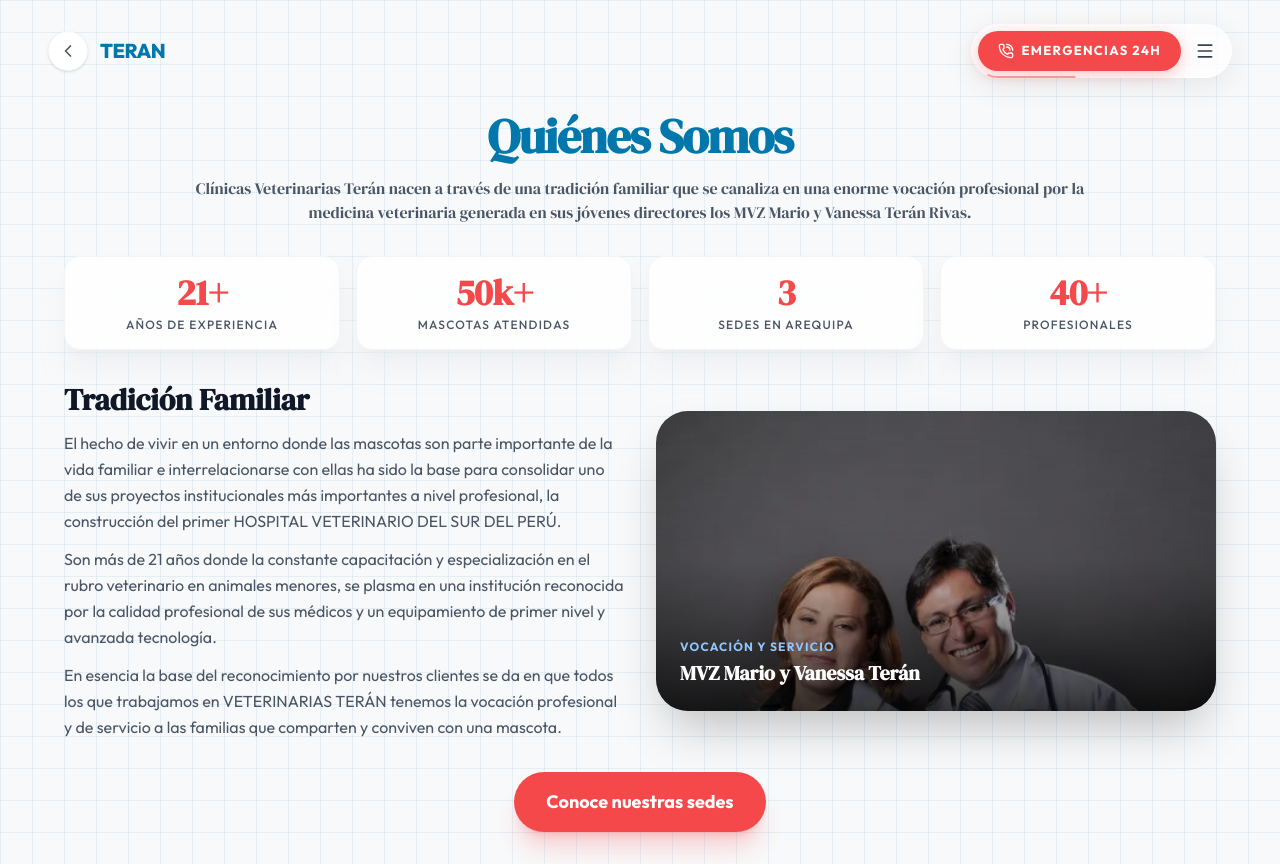
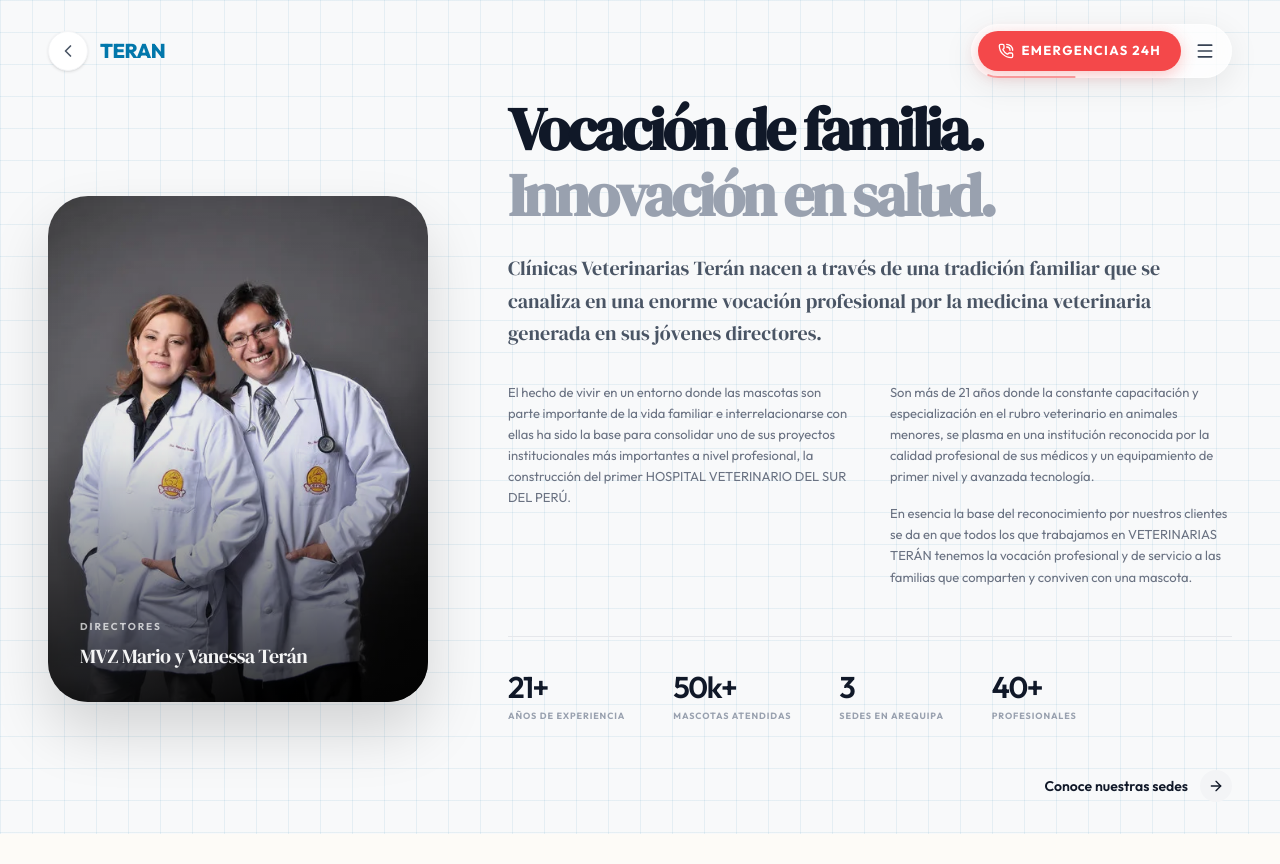
Before and after one commit to pwn27sbx/Teran, a React (Vite) app: page /nosotros in a window 1280 px wide. After the commit the page ends 834 px from the top, so only its background shows below. Built offline with nearby package versions, Linux system fonts and the light colour scheme.

Commit message:
style: redesign Nosotros page with Apple Jony Ive minimalist aesthetic, using a 2-column editorial layout and vertical photo

```diff
--- a/src/pages/Nosotros.tsx
+++ b/src/pages/Nosotros.tsx
@@ -26,95 +26,82 @@
 
       <Header variant="back" />
 
-      <main className="flex-1 flex flex-col relative z-10 pt-28 pb-8 px-6 justify-center">
-        <div className="max-w-6xl mx-auto w-full">
+      <main className="flex-1 flex flex-col relative z-10 pt-24 pb-8 px-6 lg:px-12 justify-center">
+        <div className="max-w-[1200px] mx-auto w-full flex flex-col md:flex-row gap-12 lg:gap-20 items-center">
 
+          {/* Portrait Image (Apple Style) */}
           <motion.div
-            initial={{ opacity: 0, y: 20 }}
-            animate={{ opacity: 1, y: 0 }}
-            transition={{ duration: 0.6 }}
-            className="text-center mb-8"
+            initial={{ opacity: 0, scale: 0.95, filter: "blur(10px)" }}
+            animate={{ opacity: 1, scale: 1, filter: "blur(0px)" }}
+            transition={{ duration: 1, ease: [0.16, 1, 0.3, 1] }}
+            className="w-full md:w-[380px] shrink-0 relative rounded-[2.5rem] overflow-hidden shadow-[0_30px_60px_rgba(0,0,0,0.15)] dark:shadow-[0_30px_60px_rgba(0,0,0,0.4)]"
           >
-            <h1 className="text-4xl md:text-5xl font-black text-[#0277ab] mb-4 tracking-tight">
-              Quiénes Somos
-            </h1>
-            <p className="text-gray-600 dark:text-gray-400 text-sm md:text-base max-w-4xl mx-auto font-serif">
-              Clínicas Veterinarias Terán nacen a través de una tradición familiar que se canaliza en una enorme vocación profesional por la medicina veterinaria generada en sus jóvenes directores los MVZ Mario y Vanessa Terán Rivas.
-            </p>
+            <div className="aspect-[3/4] w-full">
+              <img
+                src="/staff.webp"
+                alt="MVZ Mario y Vanessa Terán Rivas"
+                className="w-full h-full object-cover object-top"
+              />
+              <div className="absolute inset-0 bg-gradient-to-t from-black/80 via-black/10 to-transparent" />
+              <div className="absolute bottom-8 left-8 right-8 text-white">
+                <p className="text-[10px] uppercase tracking-[0.2em] font-bold text-white/70 mb-2">Directores</p>
+                <h3 className="text-xl font-medium tracking-tight text-white/95">MVZ Mario y Vanessa Terán</h3>
+              </div>
+            </div>
           </motion.div>
 
-          {/* Stats Section */}
+          {/* Editorial Content */}
           <motion.div
-            initial={{ opacity: 0, y: 20 }}
-            animate={{ opacity: 1, y: 0 }}
-            transition={{ duration: 0.6, delay: 0.2 }}
-            className="grid grid-cols-2 md:grid-cols-4 gap-4 mb-8"
+            initial={{ opacity: 0, x: 20 }}
+            animate={{ opacity: 1, x: 0 }}
+            transition={{ duration: 1, delay: 0.2, ease: [0.16, 1, 0.3, 1] }}
+            className="flex-1 flex flex-col justify-center"
           >
-            {stats.map((stat, i) => (
-              <div key={i} className="bg-white/80 dark:bg-white/5 backdrop-blur-xl border border-gray-100 dark:border-white/10 rounded-2xl p-4 text-center hover:scale-105 transition-transform duration-300 shadow-xl shadow-gray-200/50 dark:shadow-none">
-                <h3 className="text-3xl md:text-4xl font-black text-[#f4484a] mb-1">{stat.value}</h3>
-                <p className="text-gray-600 dark:text-gray-400 font-medium text-[10px] md:text-xs uppercase tracking-widest">{stat.label}</p>
-              </div>
-            ))}
-          </motion.div>
+            <h1 className="text-4xl lg:text-6xl font-semibold tracking-tighter text-gray-900 dark:text-white mb-6 leading-[1.1]">
+              Vocación de familia. <br/>
+              <span className="text-gray-400 dark:text-gray-500">Innovación en salud.</span>
+            </h1>
 
-          <div className="grid md:grid-cols-2 gap-8 items-center mb-8">
-            <motion.div
-              initial={{ opacity: 0, x: -30 }}
-              whileInView={{ opacity: 1, x: 0 }}
-              viewport={{ once: true }}
-              transition={{ duration: 0.6 }}
-              className="space-y-3"
-            >
-              <h2 className="text-2xl md:text-3xl font-bold text-gray-900 dark:text-white">Tradición Familiar</h2>
-              <div className="text-gray-600 dark:text-gray-400 text-sm md:text-base leading-relaxed space-y-3">
-                <p>
+            <p className="text-lg lg:text-xl font-serif text-gray-600 dark:text-gray-300 mb-8 leading-relaxed max-w-2xl">
+              Clínicas Veterinarias Terán nacen a través de una tradición familiar que se canaliza en una enorme vocación profesional por la medicina veterinaria generada en sus jóvenes directores.
+            </p>
+
+            {/* Editorial Columns */}
+            <div className="md:columns-2 gap-10 text-[13px] text-gray-500 dark:text-gray-400 leading-relaxed mb-12 max-w-3xl">
+              <p className="mb-4 break-inside-avoid">
                 El hecho de vivir en un entorno donde las mascotas son parte importante de la vida familiar e interrelacionarse con ellas ha sido la base para consolidar uno de sus proyectos institucionales más importantes a nivel profesional, la construcción del primer HOSPITAL VETERINARIO DEL SUR DEL PERÚ.
               </p>
-                <p>
+              <p className="mb-4 break-inside-avoid">
                 Son más de 21 años donde la constante capacitación y especialización en el rubro veterinario en animales menores, se plasma en una institución reconocida por la calidad profesional de sus médicos y un equipamiento de primer nivel y avanzada tecnología.
               </p>
-                <p>
+              <p className="break-inside-avoid">
                 En esencia la base del reconocimiento por nuestros clientes se da en que todos los que trabajamos en VETERINARIAS TERÁN tenemos la vocación profesional y de servicio a las familias que comparten y conviven con una mascota.
               </p>
             </div>
-            </motion.div>
 
-            <motion.div
-              initial={{ opacity: 0, x: 30 }}
-              whileInView={{ opacity: 1, x: 0 }}
-              viewport={{ once: true }}
-              transition={{ duration: 0.6 }}
-              className="relative h-[260px] md:h-[300px] rounded-[2rem] overflow-hidden shadow-2xl"
+            {/* Stats & Action - Minimalist */}
+            <div className="flex flex-wrap items-center gap-8 lg:gap-12 pt-8 border-t border-gray-200 dark:border-white/10">
+              {stats.map((stat, i) => (
+                <div key={i} className="flex flex-col">
+                  <span className="text-3xl font-semibold tracking-tighter text-gray-900 dark:text-white mb-1">{stat.value}</span>
+                  <span className="text-[9px] font-bold uppercase tracking-widest text-gray-400">{stat.label}</span>
+                </div>
+              ))}
+
+              <div className="ml-auto mt-4 md:mt-0">
+                <Link
+                  to="/emergencias"
+                  className="group flex items-center gap-3 text-sm font-semibold text-gray-900 dark:text-white hover:opacity-70 transition-opacity"
                 >
-              <img
-                src="/staff.webp"
-                alt="MVZ Mario y Vanessa Terán Rivas"
-                className="absolute inset-0 w-full h-full object-cover object-top"
-              />
-              <div className="absolute inset-0 bg-gradient-to-t from-black/80 via-black/20 to-transparent" />
-              <div className="absolute bottom-6 left-6 right-6 text-white">
-                <p className="font-['Outfit'] font-bold tracking-widest text-[10px] md:text-xs mb-1 text-blue-300 uppercase">Vocación y Servicio</p>
-                <h3 className="text-lg md:text-xl font-bold">MVZ Mario y Vanessa Terán</h3>
+                  Conoce nuestras sedes
+                  <div className="w-8 h-8 rounded-full bg-gray-100 dark:bg-white/10 flex items-center justify-center group-hover:scale-110 transition-transform">
+                    <ArrowLeft className="w-4 h-4 rotate-180" />
                   </div>
-            </motion.div>
+                </Link>
+              </div>
             </div>
 
-          <motion.div
-            initial={{ opacity: 0, y: 20 }}
-            whileInView={{ opacity: 1, y: 0 }}
-            viewport={{ once: true }}
-            transition={{ duration: 0.6 }}
-            className="text-center mt-auto"
-          >
-            <Link
-              to="/emergencias"
-              className="inline-flex items-center gap-2 bg-[#f4484a] text-white px-8 py-4 rounded-full font-bold shadow-xl shadow-red-500/20 hover:scale-105 transition-all text-lg"
-            >
-              Conoce nuestras sedes
-            </Link>
           </motion.div>
-
         </div>
       </main>
     </div>
```
Lines whose indentation alone changed are shown as unchanged.
